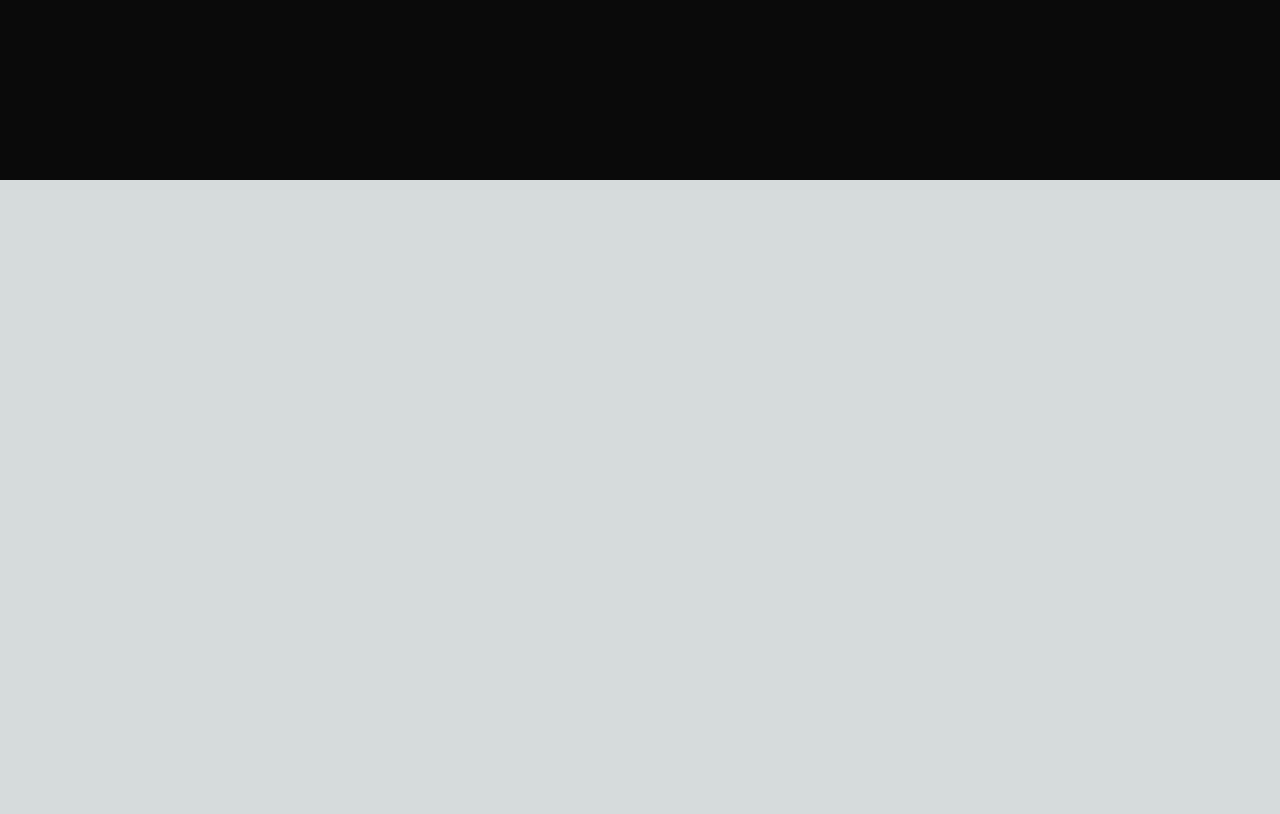
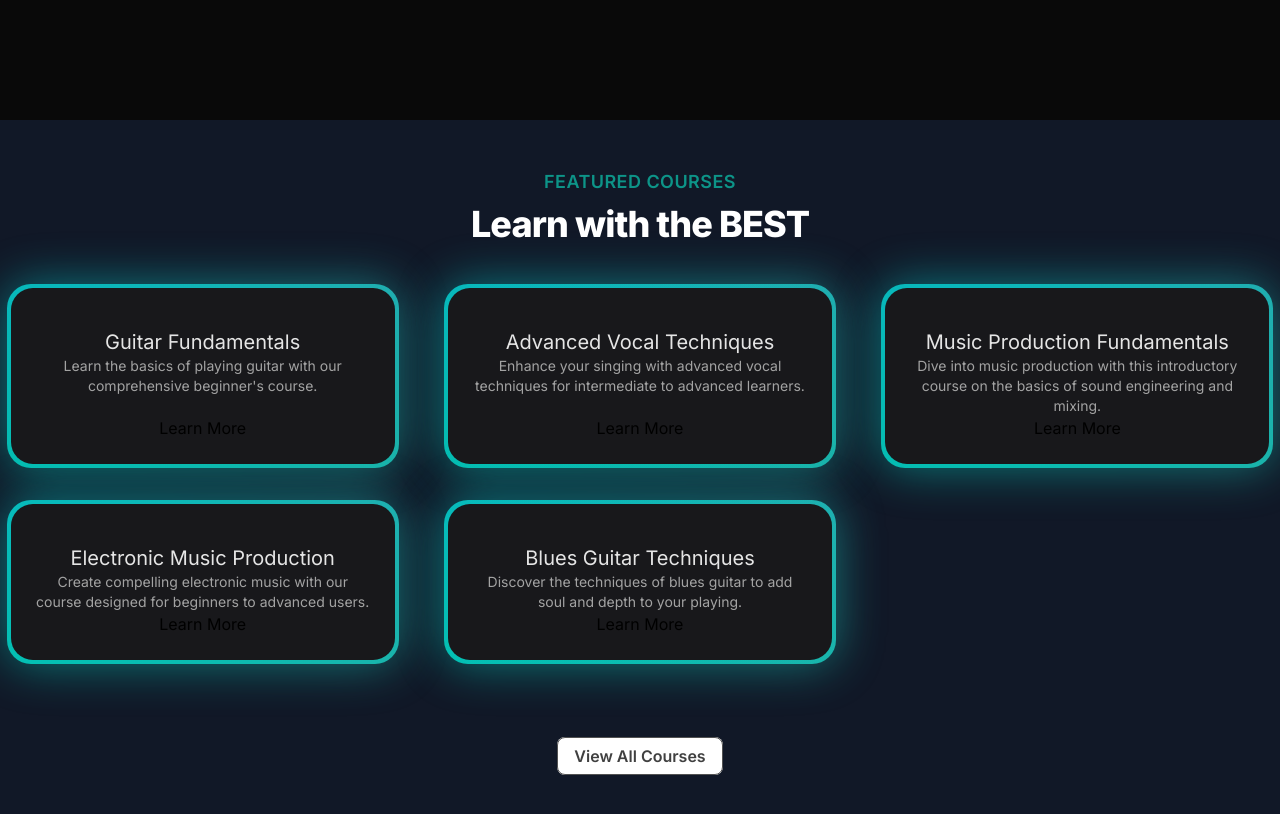
Before and after one commit to GaneshGardi/Music_Nextjs, a Next.js app: page / in a window 1280 px wide. Shown: the part 620-1434 px from the top of the page. Before the commit the page ends 800 px from the top, so only its background shows below. Built offline with nearby package versions, Linux system fonts and the light colour scheme.

Commit message:
added featrued courses section

```diff
--- a/src/app/page.tsx
+++ b/src/app/page.tsx
@@ -1,3 +1,4 @@
+import FeaturedCourses from "@/components/FeaturedCourses";
 import HeroSection from "@/components/HeroSection";
 
 
@@ -6,6 +7,7 @@
     <main className="min-h-screen bg-black/[0.96] antialiased bg-grid-white/[0.02]">
 
       <HeroSection />
+      <FeaturedCourses />
     </main>
   );
 }
--- /dev/null
+++ b/src/components/FeaturedCourses.tsx
@@ -0,0 +1,59 @@
+'use client'
+import Link from 'next/link'
+import courseData from '../data/music_coursed.json'
+import { BackgroundGradient } from './ui/background-gradient'
+
+interface Course{
+
+        id: number,
+        title: string,
+        slug: string,
+        description: string,
+        price: number,
+        instructor: string,
+        isFeatured: boolean
+
+
+}
+
+function FeaturedCourses() {
+
+    const featuredCourses = courseData.courses.filter((course:Course) => course.isFeatured)
+
+  return (
+    <div className='py-12 bg-gray-900'>
+        <div>
+            <div className="text-center">
+                <h2 className='text-lg text-teal-600 font-semibold tracking-wide uppercase'>Featured Courses</h2>
+                <p className='mt-2 text-3xl font-extrabold tracking-tight text-white sm:text-4xl'>Learn with the BEST</p>
+            </div>
+        </div>
+        <div className='mt-10 '>
+            <div className='grid grid-cols-1 sm:grid-cols-2 lg:grid-cols-3 gap-8 justify-center'>
+                {featuredCourses.map((course:Course) => (
+                    <div key={course.id} className="flex justify-center">
+                        <BackgroundGradient
+                        className='flex flex-col rounded-[22px] bg-white dark:bg-zinc-900 overflow-hidden h-full max-w-sm cursor-pointer'
+                        >
+                            <div
+                            className='p-4 sm:p-6 flex flex-col items-center text-center flex-grow'
+                            >
+                                <p className='text-lg sm:text-xl text-black mt-4 dark:text-neutral-200'>{course.title}</p>
+                                <p className='text-sm text-neutral-600 dark:text-neutral-400 flex-grow'>{course.description}</p>
+                                <Link href={`/courses/${course.slug}`}>Learn More</Link>
+                            </div>
+                        </BackgroundGradient>
+                    </div>
+                ))}
+            </div>
+        </div>
+        <div className='mt-20 text-center'>
+            <Link href={'/courses'}
+            className='px-4 py-2 rounded-lg font-semibold border border-neutral-600 text-neutral-700 bg-white hover:bg-gray-300 transition duration-200'
+            >View All Courses</Link>
+        </div>
+    </div>
+  )
+}
+
+export default FeaturedCourses
--- a/src/components/HeroSection.tsx
+++ b/src/components/HeroSection.tsx
@@ -7,7 +7,7 @@
 function HeroSection() {
   return (
     <div
-    className="h-auto md:h-[40rem] w-full rounded-md flex flex-col items-center justify-center relative overflow-hidden mx-auto py-10 md:py-0">
+    className="h-auto md:h-[40rem] w-full rounded-md flex flex-col items-center justify-center relative overflow-hidden mx-auto py-10 md:py-0 md:mb-[100px]">
         <Spotlight
         className="-top-40 left-0 md:left-60 md:-top-20"
         fill="white"
@@ -22,7 +22,7 @@
             <div className="mt-10">
                 <Link href={"/courses"} >
                     <Button borderRadius="1.75rem"
-                    className="bg-white dark:bg-slate-900 text-black dark:text-white border-neutral-200 dark:border-slate-800">
+                    className="bg-white dark:bg-slate-900 text-black dark:text-white border-neutral-200 dark:border-slate-800 ">
                         Explore Courses</Button>
                 </Link>
             </div>
--- a/src/components/Navbar.tsx
+++ b/src/components/Navbar.tsx
@@ -21,7 +21,7 @@
         <MenuItem setActive={setActive} active={active} item="Home">
         </MenuItem>
         </Link>
-        <MenuItem setActive={setActive} active={active} item="courses">
+        <MenuItem setActive={setActive} active={active} item="Courses">
         <div className="flex flex-col text-sm space-y-4">
             <HoveredLink href="/courses">All Courses</HoveredLink>
             <HoveredLink href="/courses">Basic Music Theory</HoveredLink>
--- /dev/null
+++ b/src/components/ui/background-gradient.tsx
@@ -0,0 +1,72 @@
+import { cn } from "@/utils/cn";
+import React from "react";
+import { motion } from "framer-motion";
+
+export const BackgroundGradient = ({
+  children,
+  className,
+  containerClassName,
+  animate = true,
+}: {
+  children?: React.ReactNode;
+  className?: string;
+  containerClassName?: string;
+  animate?: boolean;
+}) => {
+  const variants = {
+    initial: {
+      backgroundPosition: "0 50%",
+    },
+    animate: {
+      backgroundPosition: ["0, 50%", "100% 50%", "0 50%"],
+    },
+  };
+  return (
+    <div className={cn("relative p-[4px] group", containerClassName)}>
+      <motion.div
+        variants={animate ? variants : undefined}
+        initial={animate ? "initial" : undefined}
+        animate={animate ? "animate" : undefined}
+        transition={
+          animate
+            ? {
+                duration: 5,
+                repeat: Infinity,
+                repeatType: "reverse",
+              }
+            : undefined
+        }
+        style={{
+          backgroundSize: animate ? "400% 400%" : undefined,
+        }}
+        className={cn(
+          "absolute inset-0 rounded-3xl z-[1] opacity-60 group-hover:opacity-100 blur-xl  transition duration-500 will-change-transform",
+          " bg-[radial-gradient(circle_farthest-side_at_0_100%,#00ccb1,transparent),radial-gradient(circle_farthest-side_at_100%_0,#7b61ff,transparent),radial-gradient(circle_farthest-side_at_100%_100%,#ffc414,transparent),radial-gradient(circle_farthest-side_at_0_0,#1ca0fb,#141316)]"
+        )}
+      />
+      <motion.div
+        variants={animate ? variants : undefined}
+        initial={animate ? "initial" : undefined}
+        animate={animate ? "animate" : undefined}
+        transition={
+          animate
+            ? {
+                duration: 5,
+                repeat: Infinity,
+                repeatType: "reverse",
+              }
+            : undefined
+        }
+        style={{
+          backgroundSize: animate ? "400% 400%" : undefined,
+        }}
+        className={cn(
+          "absolute inset-0 rounded-3xl z-[1] will-change-transform",
+          "bg-[radial-gradient(circle_farthest-side_at_0_100%,#00ccb1,transparent),radial-gradient(circle_farthest-side_at_100%_0,#7b61ff,transparent),radial-gradient(circle_farthest-side_at_100%_100%,#ffc414,transparent),radial-gradient(circle_farthest-side_at_0_0,#1ca0fb,#141316)]"
+        )}
+      />
+
+      <div className={cn("relative z-10", className)}>{children}</div>
+    </div>
+  );
+};
```
